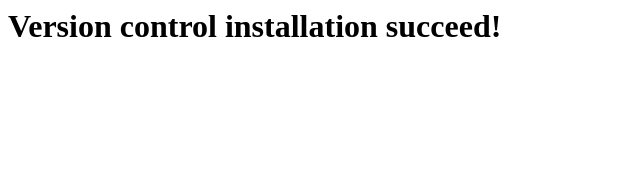
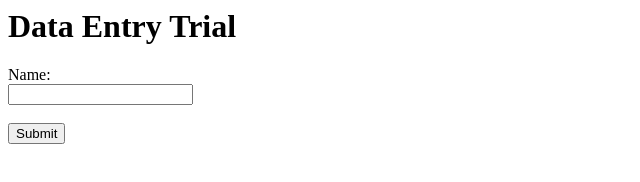
Before and after one commit to aldian13777/site, a plain HTML site: page index.html in a window 1280 px wide. Shown: the whole page, without its empty margins (0-640 px from the left). Drawn offline with Linux system fonts and the light colour scheme.

Commit message:
trial data entry

```diff
--- a/index.html
+++ b/index.html
@@ -1,3 +1,10 @@
 <html>
-<h1>Version control installation succeed!</h1>
+<h1>Data Entry Trial</h1>
+<form action="/submit" method="POST">
+
+  <label for="name">Name:</label><br>
+  <input type="text" id="name" name="name"><br><br>
+
+  <input type="submit" value="Submit">
+</form>
 </html>
```
